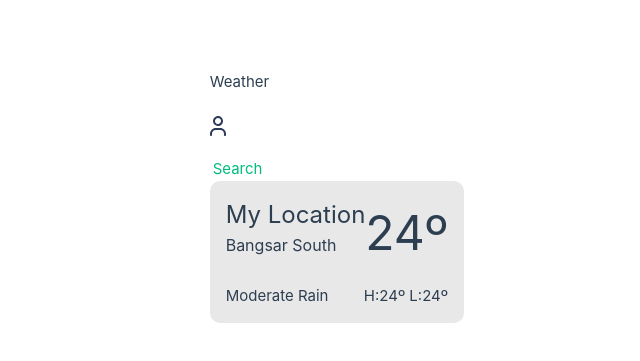
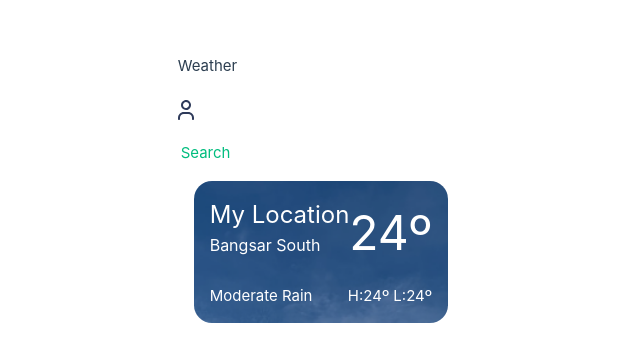
Before and after one commit to zicotann/weather-app, a Vue app: page / in a window 1280 px wide. Shown: the part 203-564 px from the top of the page, without its empty margins (176-816 px from the left). Built offline with nearby package versions, Linux system fonts and the light colour scheme; the HTML template or start-up script is replaced by a standard one.

Commit message:
style: update location Card style

```diff
--- a/src/components/LocationCard.vue
+++ b/src/components/LocationCard.vue
@@ -11,6 +11,9 @@
             <span class="condition">Moderate Rain</span>
             <span>H:24º L:24º</span>
         </div>
+        <div class="card__bg">
+            <img src="../assets/images/sky.png" alt="">
+        </div>
     </div>
 </template>
 
@@ -21,12 +24,27 @@
 <style lang="scss">
 
 .card {
-    background-color: #e8e8e8;
-    border-radius: 10px;
-    padding: 8px;
+    // background-color: #e8e8e8;
+    color: white;
+    border-radius: 18px;
+    padding: 16px;
     gap: 16px;
     display: flex;
     flex-direction: column;
+    position: relative;
+    overflow: hidden;
+
+    &__bg {
+        position: absolute;
+        inset: 0;
+        z-index: -1;
+
+        img{
+            width: 100%;
+            height: 100%;
+            object-fit: cover;
+        }
+    }
 
     &__row {
         display: flex;
```
